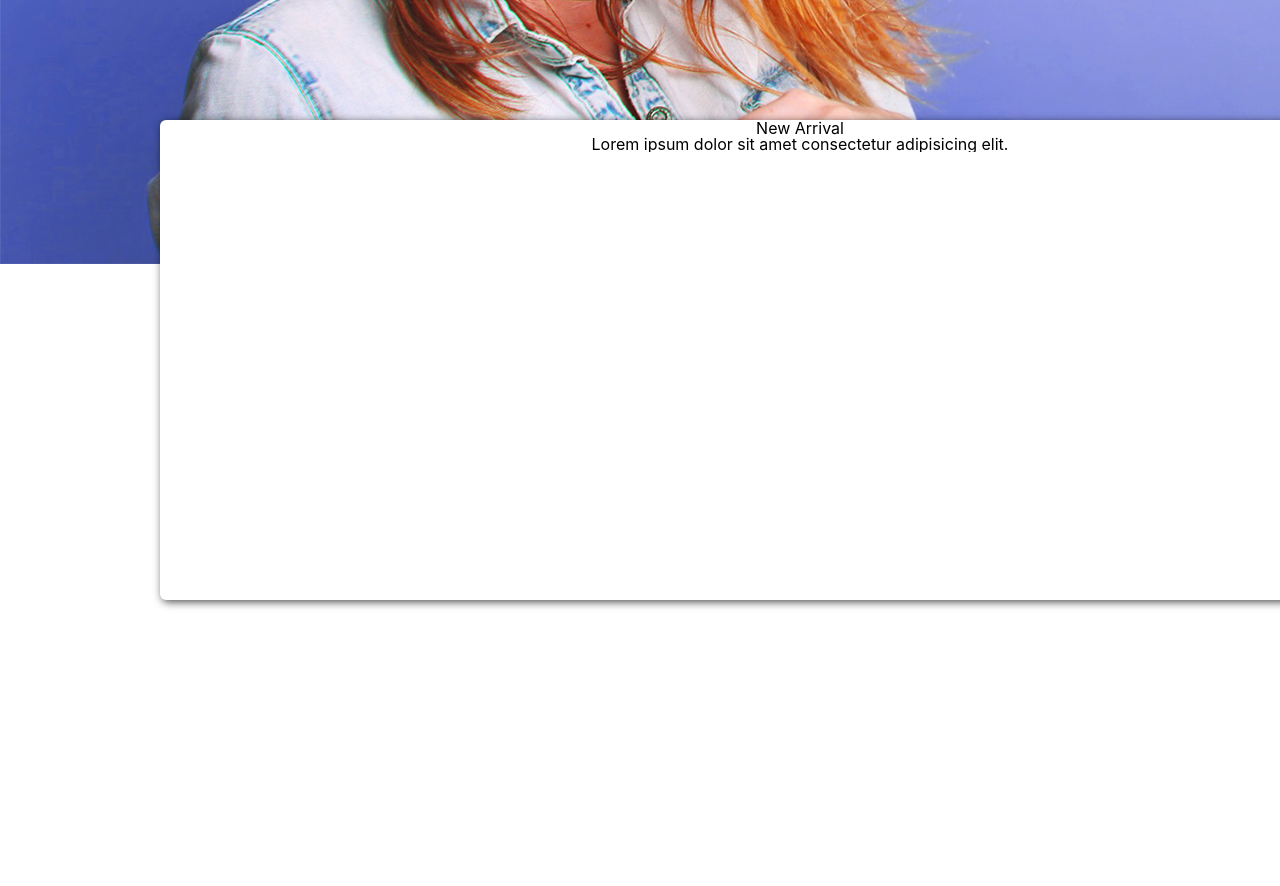
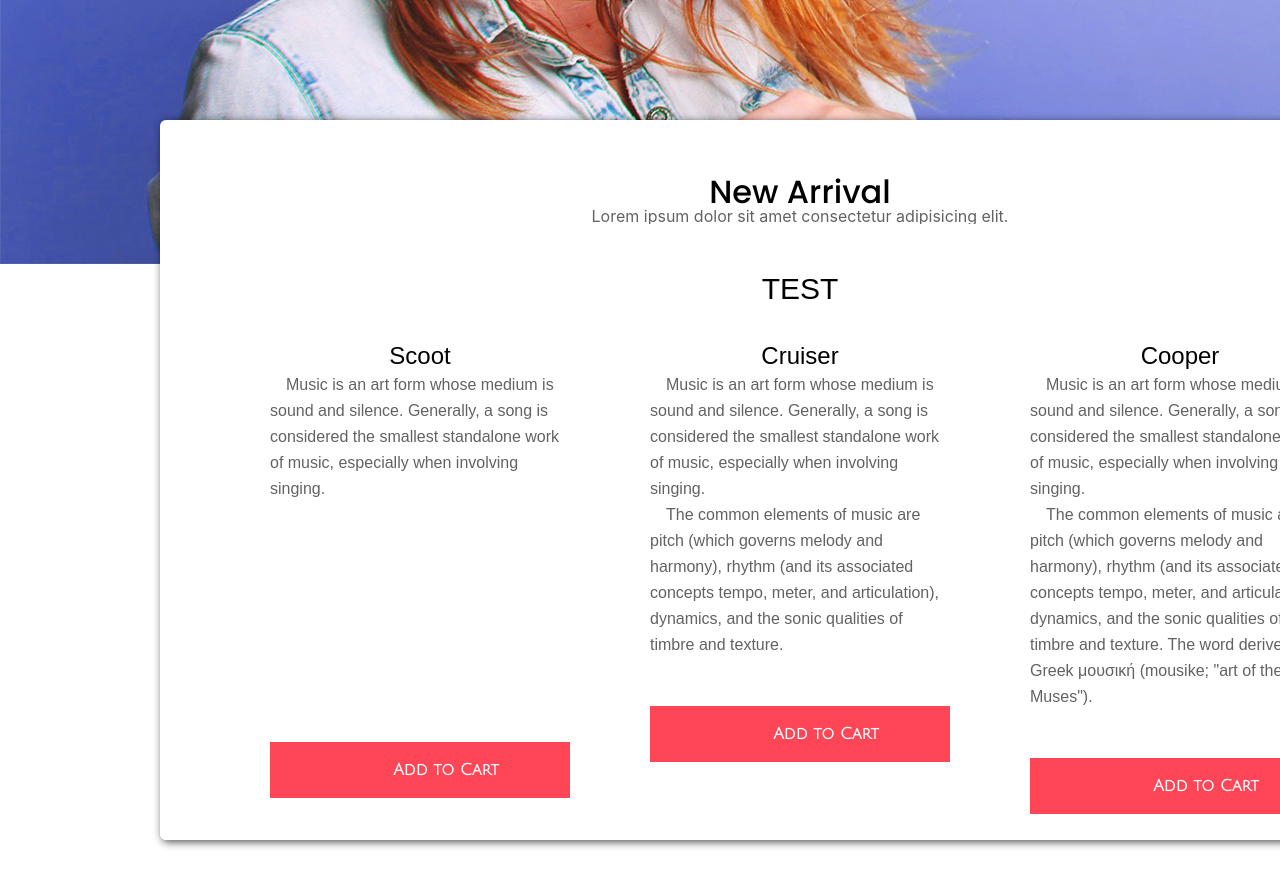
Before and after one commit to nnamdi16/ecommerce-site, a React (Create React App) app: page / in a window 1280 px wide. Shown: the part 860-1746 px from the top of the page. Built offline with nearby package versions, Linux system fonts and the light colour scheme.

Commit message:
Update card component and its styling

```diff
--- a/src/components/LandingPage/card/card.js
+++ b/src/components/LandingPage/card/card.js
@@ -6,13 +6,82 @@ export default class Card extends Component {
 		return (
 			<div className="card">
 				<FlexCard>
-					<header>New Arrival</header>
-					<p>Lorem ipsum dolor sit amet consectetur adipisicing elit.</p>
+					<div className="card-layout">
+						<div className="card-header">
+							<header>New Arrival</header>
+						</div>
+
+						<p>Lorem ipsum dolor sit amet consectetur adipisicing elit.</p>
+						<div className="card-section">
+							<section id="sec">
+								<h2>TEST</h2>
+								<ul>
+									<li>
+										<span class="fa fa-code" />
+
+										<h3>Scoot</h3>
+										<p>
+											Music is an art form whose medium is sound and silence. Generally, a song is considered the
+											smallest standalone work of music, especially when involving singing.{' '}
+										</p>
+										<div className="first-cart-button">
+											<Button>Add to Cart</Button>
+										</div>
+									</li>
+									<li>
+										<span class="fa fa-music" />
+										<h3>Cruiser</h3>
+										<p>
+											Music is an art form whose medium is sound and silence. Generally, a song is considered the
+											smallest standalone work of music, especially when involving singing.{' '}
+										</p>
+										<p>
+											The common elements of music are pitch (which governs melody and harmony), rhythm (and its
+											associated concepts tempo, meter, and articulation), dynamics, and the sonic qualities of timbre
+											and texture.
+										</p>
+										<div className="second-cart-button">
+											<Button>Add to Cart</Button>
+										</div>
+									</li>
+									<li>
+										<span class="fa fa-users" />
+										<h3>Cooper</h3>
+										<p>
+											Music is an art form whose medium is sound and silence. Generally, a song is considered the
+											smallest standalone work of music, especially when involving singing.{' '}
+										</p>
+										<p>
+											The common elements of music are pitch (which governs melody and harmony), rhythm (and its
+											associated concepts tempo, meter, and articulation), dynamics, and the sonic qualities of timbre
+											and texture. The word derives from Greek μουσική (mousike; "art of the Muses").
+										</p>
+										<div className="second-cart-button">
+											<Button>Add to Cart</Button>
+										</div>
+									</li>
+								</ul>
+							</section>
+						</div>
+					</div>
 				</FlexCard>
 			</div>
 		);
 	}
 }
+
+const Button = styled.button`
+  background-color: rgb(255, 70, 87);
+	width:22rem;
+	color: rgb(255, 255, 255);
+	height: 3.5rem;
+	font-family: 'Julius Sans One', sans-serif;
+	font-weight:bolder;
+	font-size:1rem;
+	text-align:center;
+	border: none;
+
+}`;
 
 const FlexCard = styled.div`
 	box-sizing: border-box;
@@ -24,10 +93,131 @@ const FlexCard = styled.div`
 	transform-origin: left center;
 	background-color: #fff;
 	width: 80rem;
-	height: 30rem;
+	height: 45rem;
+	overflow-y: hidden;
 
 	:hover {
-		box-shadow: 7px 7px 15px 2px rgba(0, 0, 0, 0.5);
+		box-shadow: 7px 7px 15px 2px rgba(0, 0, 0, 0.2);
 		transition: box-shadow 0.3s ease-in;
 	}
+	.first-cart-button {
+		position: relative;
+		top: 15rem;
+	}
+
+	.second-cart-button {
+		position: relative;
+		top: 3rem;
+	}
+
+	.card-layout {
+		display: grid;
+		grid-template-rows: minmax(1rem, 3rem) minmax(1rem, 1.95rem) minmax(20rem, rem);
+		position: relative;
+		top: 3.5rem;
+	}
+
+	.card-header {
+		grid-row: 1/2;
+		font-family: 'Poppins', sans-serif;
+		font-size: 2rem;
+	}
+	.card-header > header {
+		overflow-y: hidden;
+	}
+
+	p {
+		grid-row: 2/3;
+		color: rgb(98, 98, 98);
+		overflow-y: hidden;
+	}
+	.card-section {
+		grid-row: 3/4;
+	}
+	$font-color: #a2a2a2;
+	$primary-color: #63b7e6;
+	#sec {
+		font-family: 'Raleway', sans-serif;
+		padding: 50px 0;
+		background: #fff;
+		text-align: center;
+		word-wrap: break-word;
+
+		h2 {
+			font-weight: 200;
+			font-size: 30px;
+			color: $primary-color;
+		}
+
+		ul {
+			margin: 0;
+			display: flex;
+			flex-flow: row wrap;
+			justify-content: center;
+			list-style: none;
+			height: 35rem;
+
+			li {
+				padding: 40px;
+				width: 300px;
+				height: auto;
+				transition: box-shadow 0.3s;
+
+				&:hover {
+					box-shadow: 0 12px 15px 0 rgba(0, 0, 0, 0.24), 0 17px 50px 0 rgba(0, 0, 0, 0.19);
+				}
+
+				&:hover span {
+					color: $primary-color;
+				}
+				&:hover p {
+					color: #555;
+				}
+				&:hover h3 {
+					color: $primary-color;
+				}
+				&:hover h3:after {
+					width: 25px;
+				}
+				span {
+					font-size: 2.6em;
+					display: block;
+					transition: color 0.3s;
+					color: $font-color;
+					&:before,
+					&:after {
+						position: static;
+					}
+				}
+
+				h3 {
+					color: darken($font-color, 20%);
+					display: inline-block;
+					font-size: 24px;
+					font-weight: 100;
+					transition: color 0.3s;
+					&:after {
+						content: '';
+						position: relative;
+						left: 50%;
+						top: 20px;
+						transform: translateX(-50%);
+						display: block;
+						width: 40px;
+						height: 1px;
+						background: darken($font-color, 20%);
+						transition: width 0.3s;
+					}
+				}
+				p {
+					color: $font-color;
+					text-align: left;
+					text-indent: 1em;
+					font-size: 16px;
+					line-height: 26px;
+					transition: color 0.3s;
+				}
+			}
+		}
+	}
 `;
```
